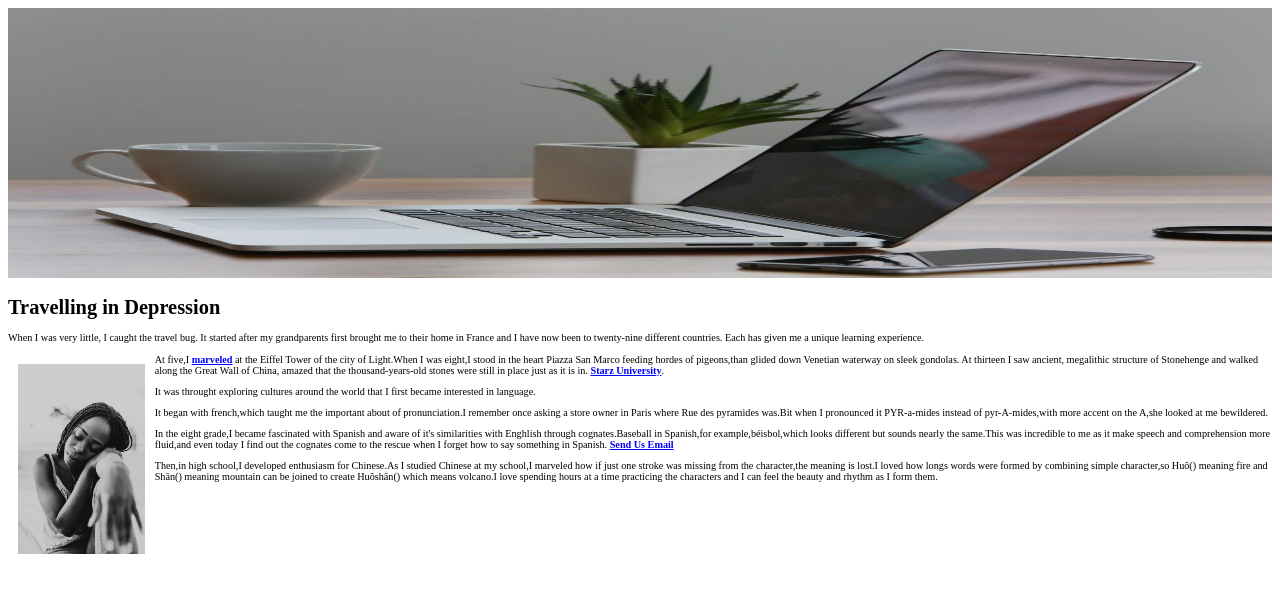
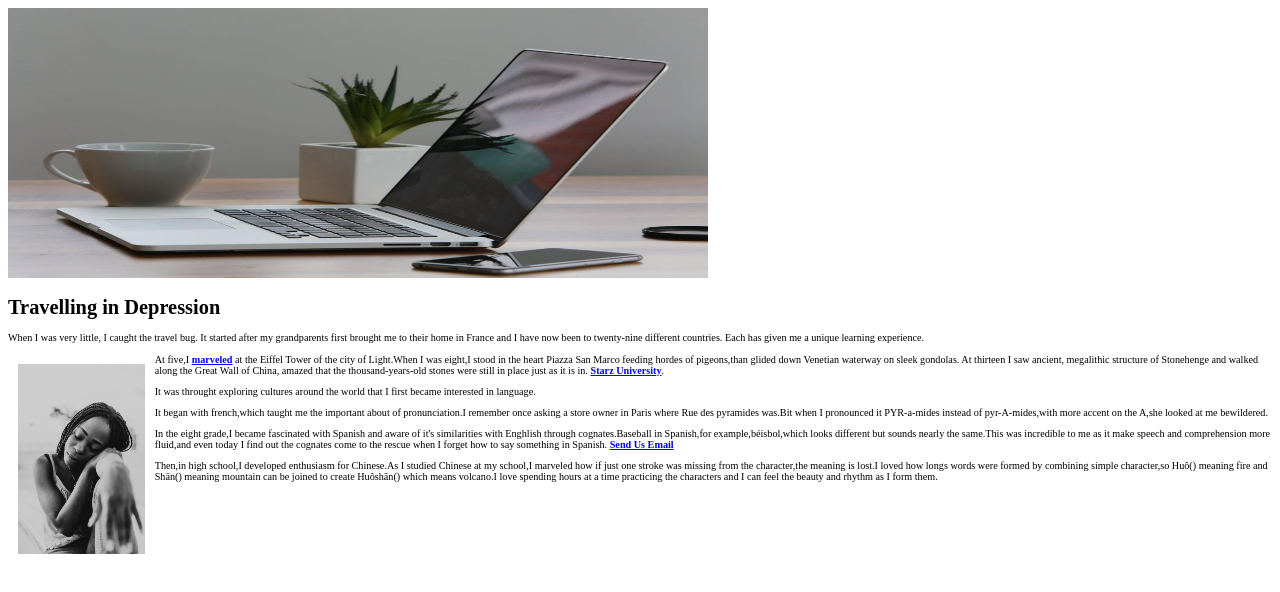
Before and after one commit to morrisftaylor/ART277, a plain HTML site: page index3.html in a window 1280 px wide. Drawn offline with Linux system fonts and the light colour scheme.

Commit message:
Update index3.html

```diff
--- a/index3.html
+++ b/index3.html
@@ -10,7 +10,7 @@
 </head>
 
 <body>
-<img src="05.jpg" style="width:100%; height:270px;">
+<img src="05.jpg" style="width:700px; height:270px;">
 <div style="margin:O;font-size:10.2px;">
 <h1>Travelling in Depression</h1>
 <p>When I was very little, I caught the travel bug. It started after my grandparents first brought
```
